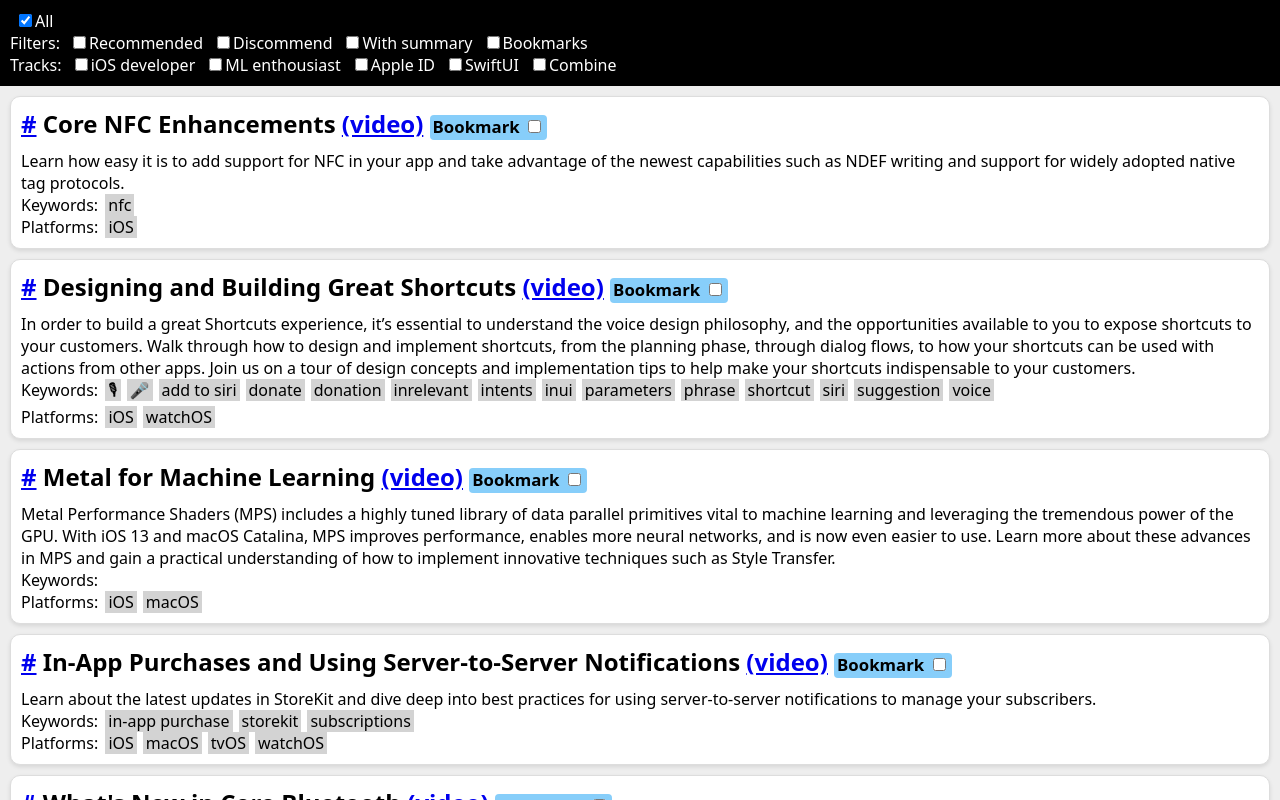
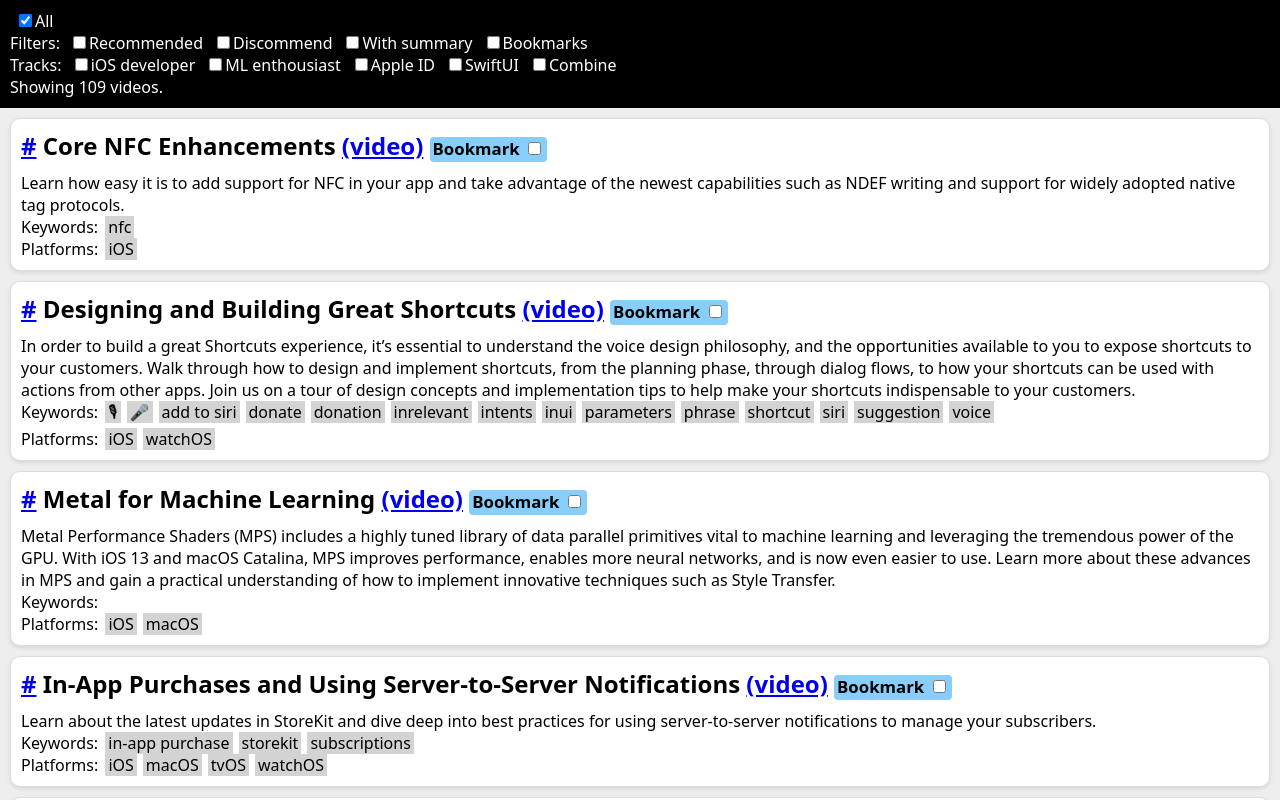
Before and after one commit to Q42/wwdc-2019-recap, a React (Vite) app: page / in a window 1280 px wide. Shown: the top 800 px of the page. Built offline with nearby package versions, Linux system fonts and the light colour scheme.

Commit message:
Add count

```diff
--- a/src/app.tsx
+++ b/src/app.tsx
@@ -87,6 +87,7 @@
         <div className="filters">{Controls(tagObjects.filter((t) => t.type === "all"), this.toggleFilter.bind(this))}</div>
         <div className="filters">Filters: {Controls(tagObjects.filter((t) => t.type === "state"), this.toggleFilter.bind(this))}</div>
         <div className="tracks">Tracks:  {Controls(tagObjects.filter((t) => t.type === "track"), this.toggleFilter.bind(this))}</div>
+        <div>Showing {filteredVideos.length} videos.</div>
       </div>
       <div className="videos">{
         filteredVideos.map((video) => (Video({
```
